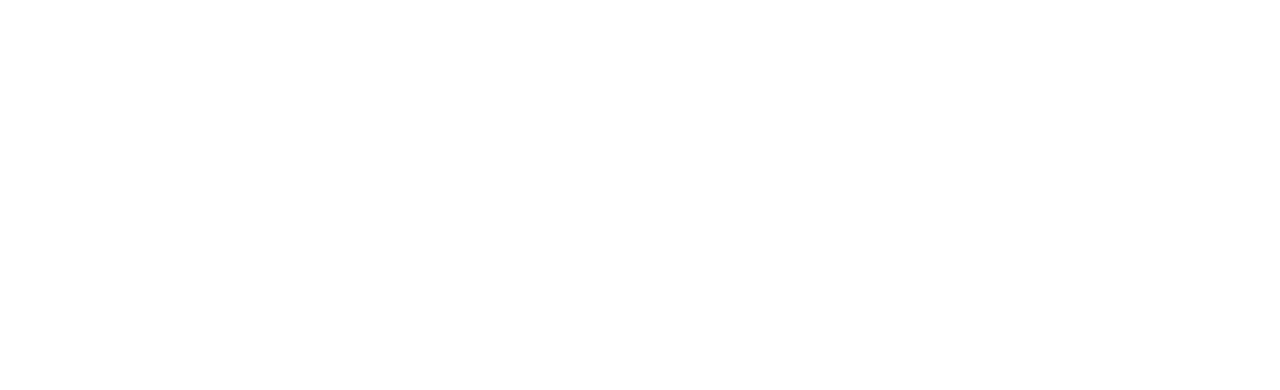
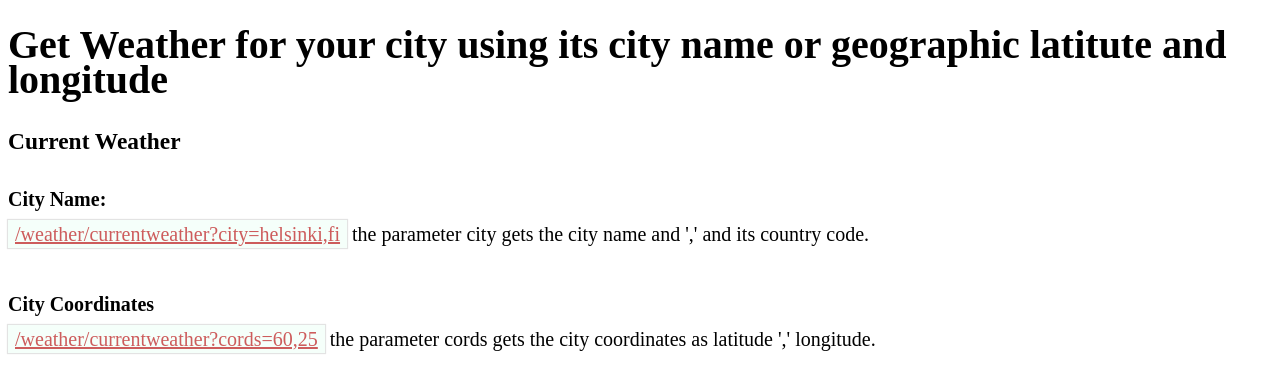
Before and after one commit to HamzaRiazWaheed/source-server, a website: page public/pages/weather/index.html in a window 1280 px wide. Drawn offline with Linux system fonts and the light colour scheme.

Commit message:
add weather info

```diff
--- a/public/pages/weather/index.html
+++ b/public/pages/weather/index.html
@@ -0,0 +1,34 @@
+<!DOCTYPE html>
+<html lang="en">
+<head>
+    <meta charset="UTF-8">
+    <meta name="viewport" content="width=device-width, initial-scale=1.0">
+    <meta http-equiv="X-UA-Compatible" content="ie=edge">
+    <link href="../../static/styles/styles.css" rel="stylesheet">
+    <title>Weather</title>
+    <style>
+        body {
+            font-size: 20px;
+            line-height: 35px;
+        }
+    </style>
+    <base target="_blank">
+</head>
+<body>
+
+   <h1>
+       Get Weather for your city using its city name or geographic latitute and longitude
+    </h1>
+    <h3> Current Weather </h3>
+    <strong>City Name:</strong>
+    <br>
+    <a href="/weather/currentweather?city=helsinki,fi">/weather/currentweather?city=helsinki,fi</a> the parameter city gets the city name and ',' and its country code.
+    <br>
+    <br>
+    <strong>City Coordinates</strong>
+    <br>
+    <a href="/weather/currentweather?cords=60,25">/weather/currentweather?cords=60,25</a> the parameter cords gets the city coordinates as latitude ',' longitude.
+    <br>
+
+</body>
+</html>
--- a/public/static/styles/styles.css
+++ b/public/static/styles/styles.css
@@ -53,7 +53,12 @@ body * {
     content: "Nothing to show yet....";
     text-align: center;
 }
-
+a {
+    padding: 3px 7px;
+    background-color: mintcream;
+    box-shadow: 0px 0px 1px 1px #e3e3e3;
+    color: indianred;
+}
 img {
     background-image: url(../imgs/loader.gif);
     background-size: contain;
```
Also changed, not shown: README.md.
